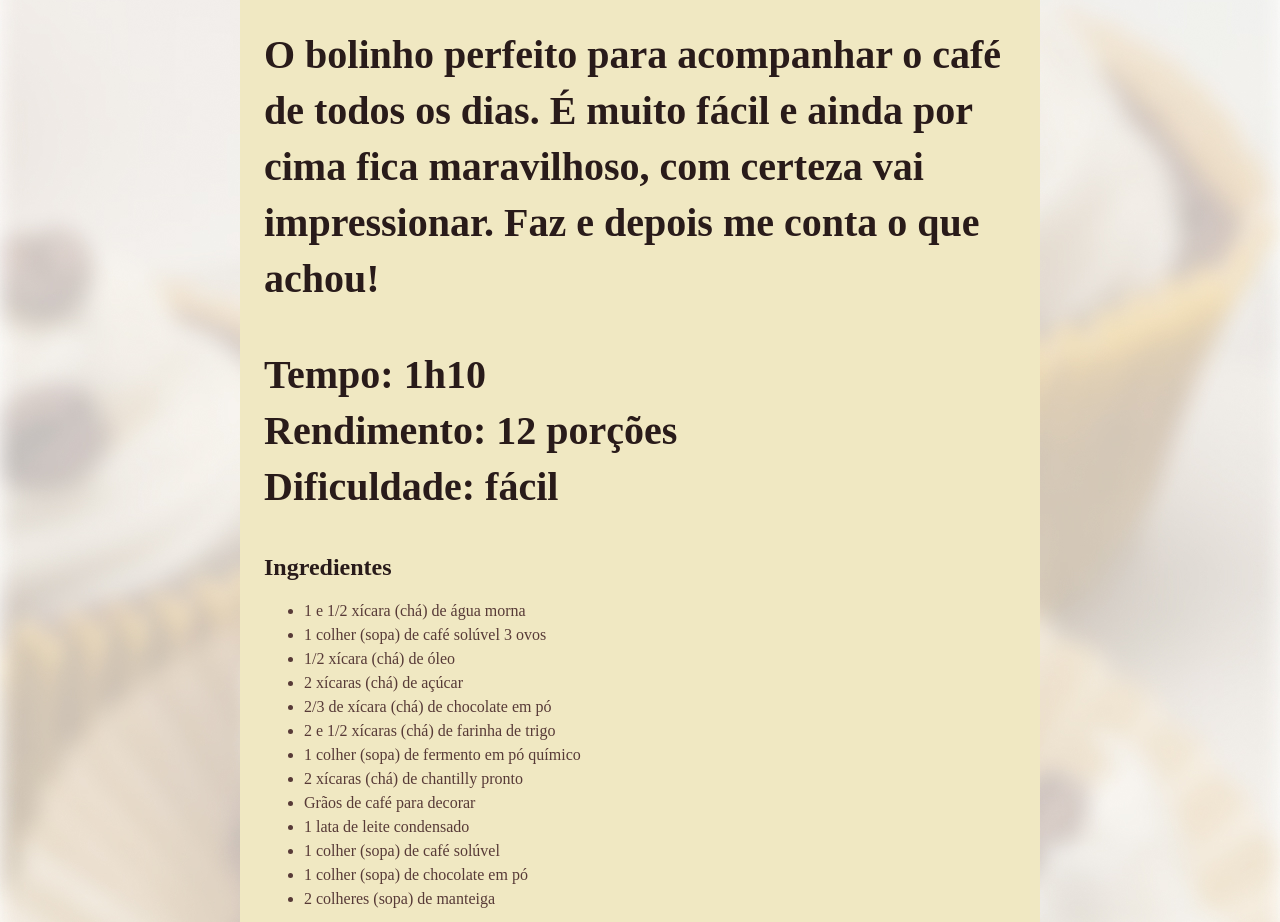
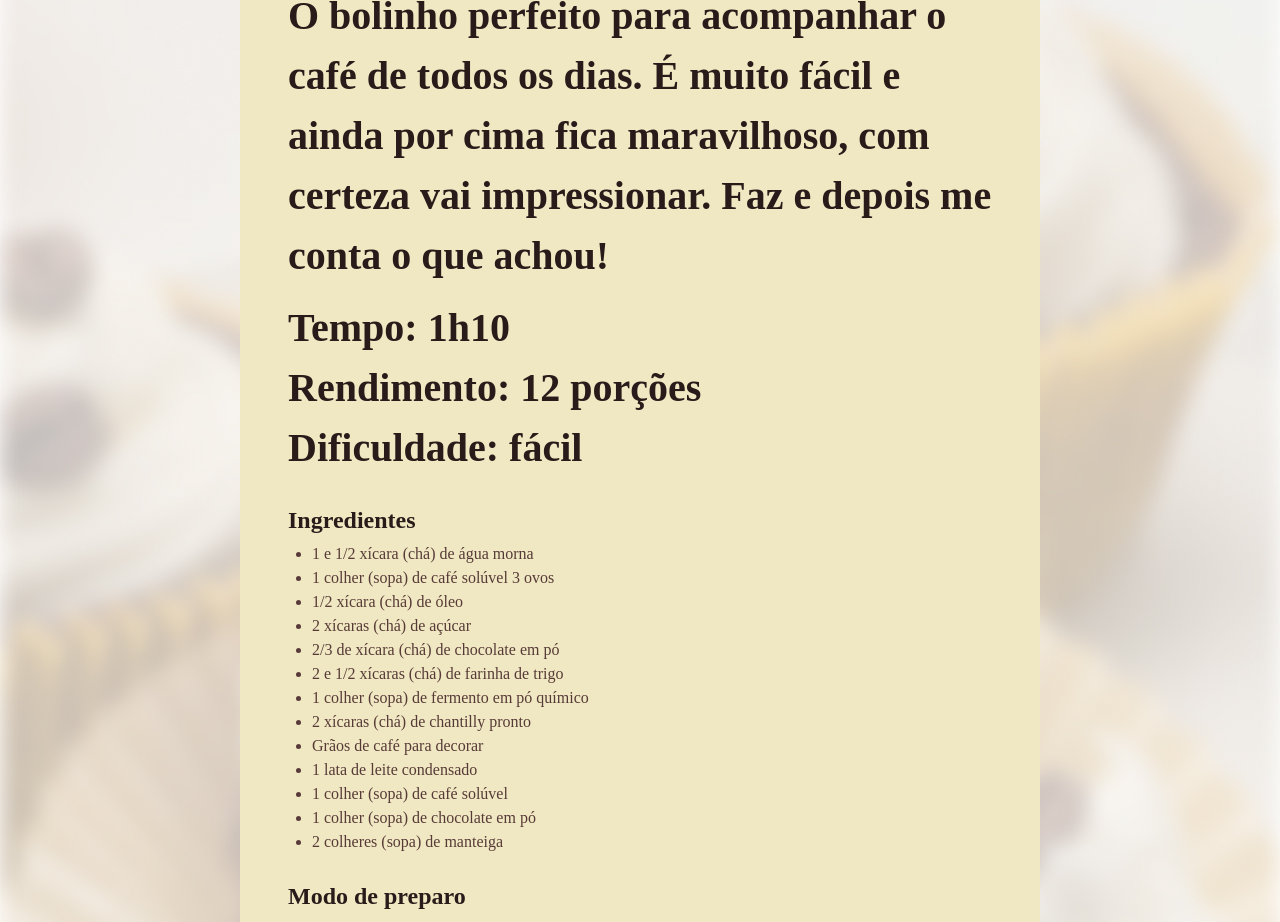
Before and after one commit to leonardovitorecker/projeto-pagina-receita, a plain HTML site: page index.html in a window 1280 px wide. Shown: the part 198-1120 px from the top of the page. Drawn offline with Linux system fonts and the light colour scheme; a web font is replaced by a local one.

Commit message:
customizando espaços

```diff
--- a/style.css
+++ b/style.css
@@ -1,3 +1,8 @@
+* {
+  padding: 0;
+  margin: 0;
+}
+
 :root {
   font-family: "Alice", serif;
   line-height: 150%;
@@ -23,6 +28,18 @@ img {
   border-radius: 16px;
 }
 
+main {
+  padding: 24px;
+}
+
+section + section {
+  margin-top: 24px;
+}
+
+#abount p + p {
+  margin-top: 12px;
+}
+
 h1 {
   line-height: 140%;
   font-size: 40px;
@@ -33,5 +50,11 @@ h2 {
 }
 
 h1, h2 {
-  color: #291b1a
+  color: #291b1a;
+  margin-bottom: 4px;
+  line-height: 150%;
 }
+
+ul {
+  padding-left: 24px;
+}
```
